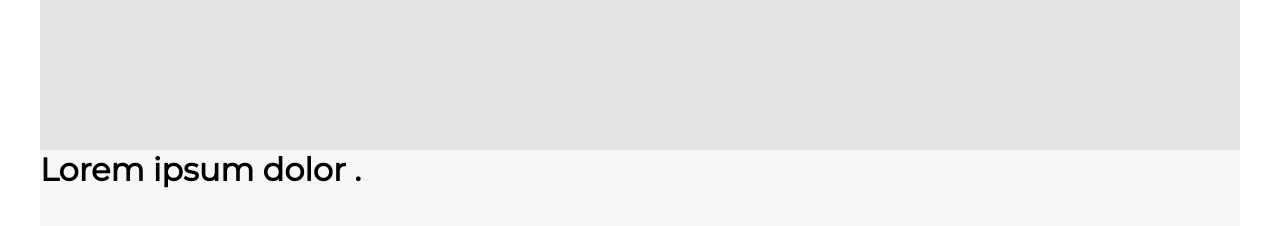
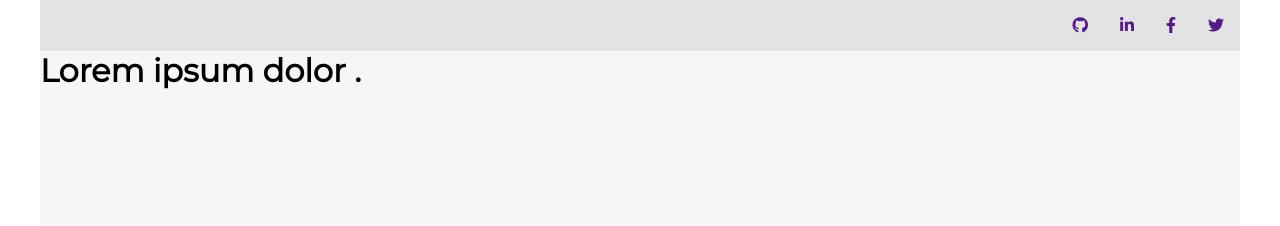
Before and after one commit to MRAG79/modern-site, a plain HTML site: page index.html in a window 1280 px wide. Drawn offline with Linux system fonts and the light colour scheme.

Commit message:
basic navigation styling

```diff
--- a/index.html
+++ b/index.html
@@ -3,12 +3,20 @@
 <head>
   <meta charset="UTF-8">
   <meta name="viewport" content="width=device-width, initial-scale=1.0">
+  <link rel="stylesheet" href="https://cdnjs.cloudflare.com/ajax/libs/font-awesome/5.8.0/css/all.min.css"/>
   <link rel="stylesheet" href="style.css">
   <title>Test 01</title>
 </head>
 <body>
   <div class="wrapper">
-    <nav class="main-nav"></nav>
+    <nav class="main-nav">
+      <ul class="nav-list">
+        <li><a href=""><i class="fab fa-github"></i></a></li>
+        <li><a href=""><i class="fab fa-linkedin-in"></i></a></li>
+        <li><a href=""><i class="fab fa-facebook-f"></i></a></li>
+        <li><a href=""><i class="fab fa-twitter"></i></a></li>
+      </ul>
+    </nav>
     <h1 class="main-title">Lorem ipsum dolor .</h1>
 
   </div>
--- a/style.css
+++ b/style.css
@@ -26,6 +26,20 @@ a{ text-decoration: none; }
 
 nav{
 	width: 100%;
-	height: 150px;
+	padding: 1em;
 	background-color: #e3e3e3;
+	display: flex;
+	justify-content: flex-end;
+
 }
+
+.nav-list{
+	list-style-type: none;
+	padding: 0;
+	display: flex;
+	flex-direction: row;
+}
+
+.nav-list li a{
+	margin-left: 2em;
+}
```
